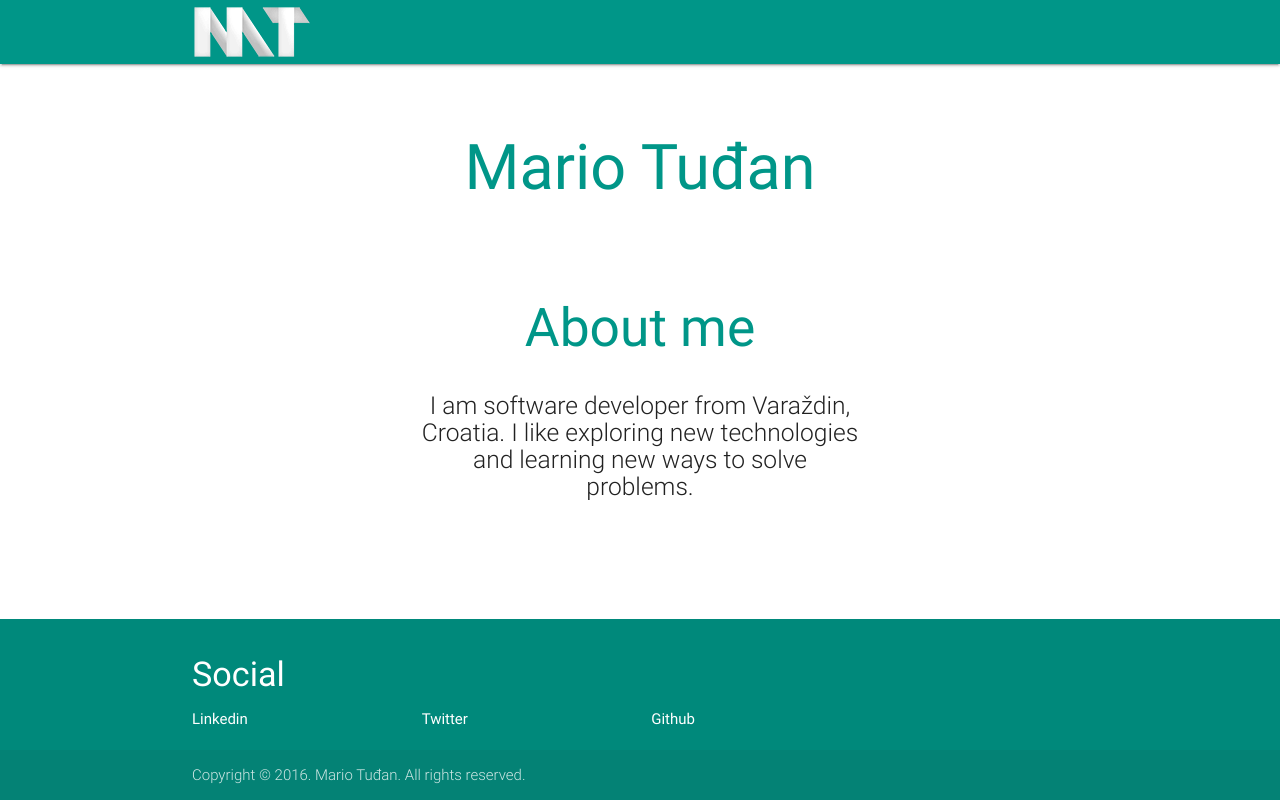
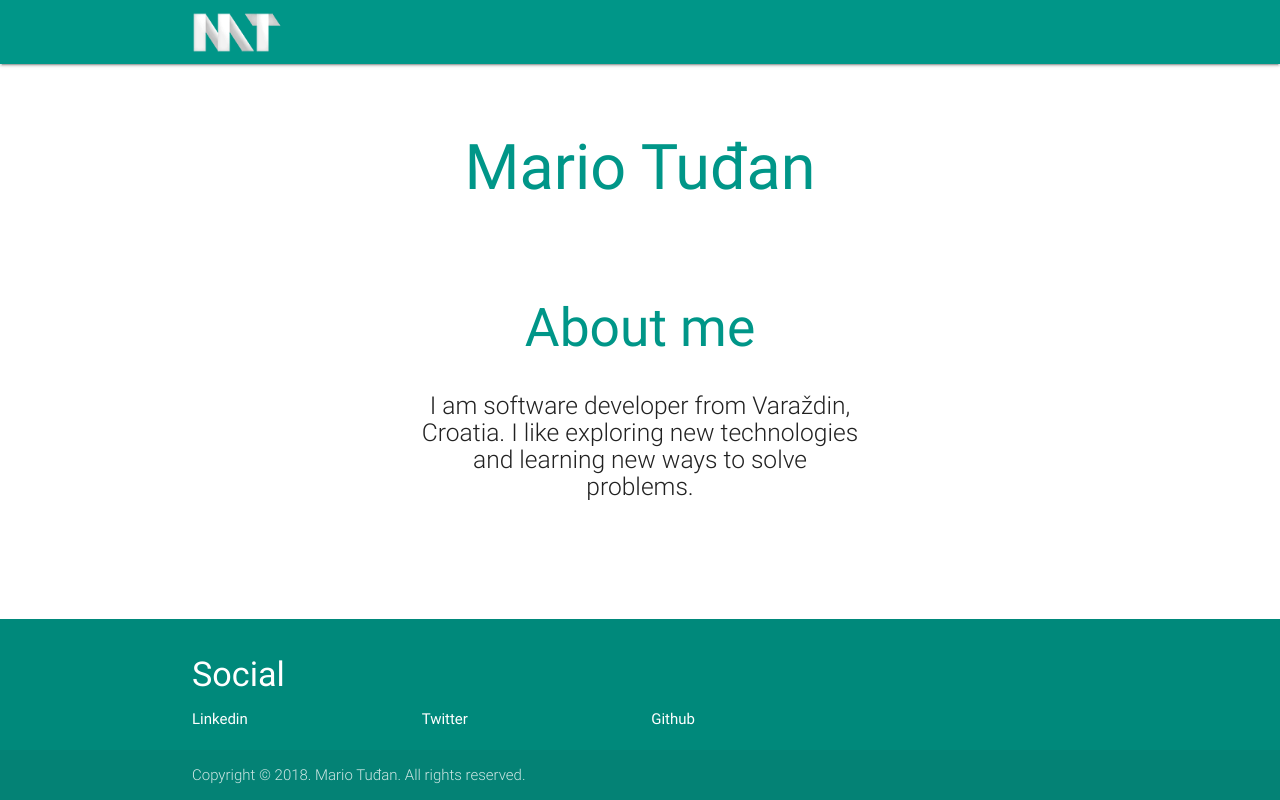
Before and after one commit to mariotudan/my-web-page, a plain HTML site: page index.html in a window 1280 px wide. Drawn offline with nearby package versions, Linux system fonts and the light colour scheme.

Commit message:
Updated logo & year

```diff
--- a/css/style.css
+++ b/css/style.css
@@ -7,5 +7,6 @@ main {
     flex: 1 0 auto;
 }
 .mt-logo {
-	padding-top: 5px;
+	padding-top: 12px;
+	width: 90px;
 }
--- a/index.html
+++ b/index.html
@@ -53,13 +53,13 @@
 				<a class="white-text" href="https://twitter.com/mariotudan">Twitter</a>
             </div>
             <div class="col s3">
-                <a class="white-text" href="https://github.com/mtudjan">Github</a>
+                <a class="white-text" href="https://github.com/mariotudan">Github</a>
             </div>
         </div>
     </div>
     <div class="footer-copyright">
         <div class="container">
-            Copyright © 2016. Mario Tuđan. All rights reserved.
+            Copyright © 2018. Mario Tuđan. All rights reserved.
         </div>
     </div>
 </footer>
```
